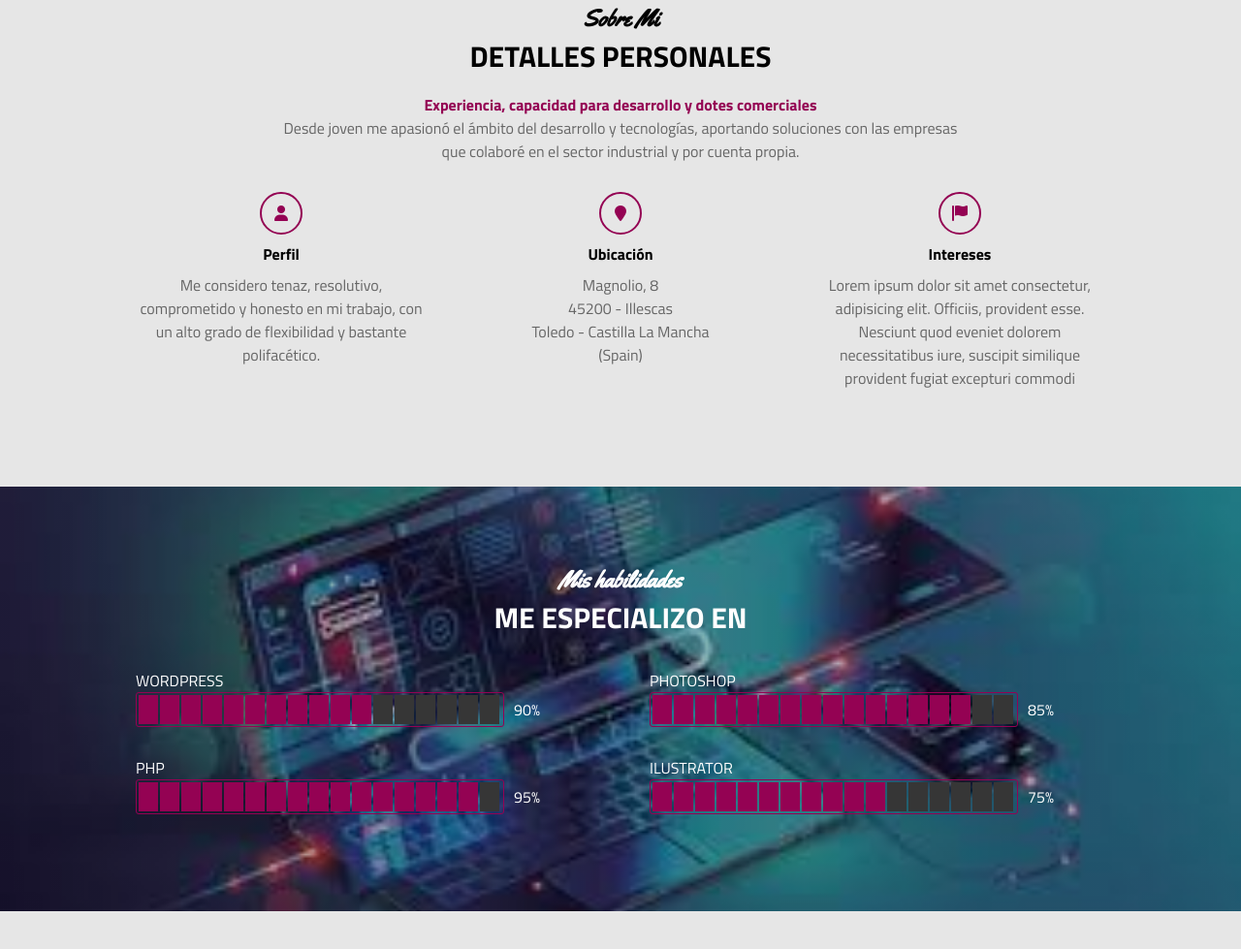
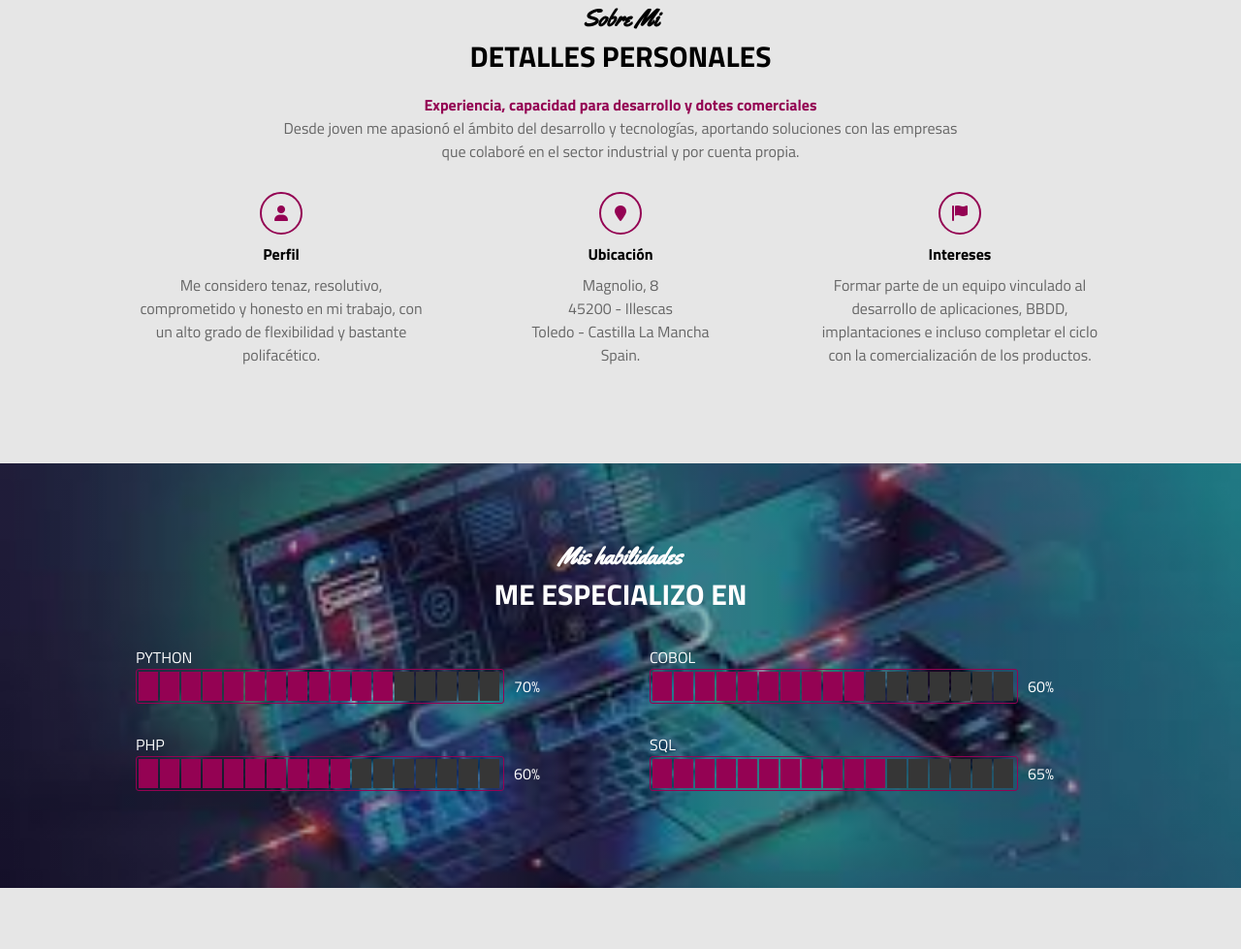
Before and after one commit to amoyanoglz/amoyanoglz.github.io, a plain HTML site: page index.html in a window 1280 px wide. Shown: the part 465-1444 px from the top of the page at 97% size. Drawn offline with Linux system fonts and the light colour scheme.

Commit message:
Barra especialidades

```diff
--- a/app.js
+++ b/app.js
@@ -29,7 +29,7 @@ function crearBarra(id_barra){
     }
 }
 
-//selecciono todas las barras generales par aluego manipularlas
+// selecciono todas las barras generales par aluego manipularlas
 // let html = document.getElementById("html");
 // crearBarra(html);
 // let javascript = document.getElementById("javascript");
@@ -56,20 +56,20 @@ function efectoHabilidades(){
     var distancia_skills = window.innerHeight - habilidades.getBoundingClientRect().top;
     if(distancia_skills>=300 && entro==false){
         entro = true;
-        const intervalHtml = setInterval(function(){
-            pintarBarra(html, 16, 0, intervalHtml);
-        },100);
-        const intervalJavascript = setInterval(function(){
-            pintarBarra(javascript, 11, 1, intervalJavascript);
-        },100);
+        // const intervalHtml = setInterval(function(){
+        //     pintarBarra(html, 16, 0, intervalHtml);
+        // },100);
+        // const intervalJavascript = setInterval(function(){
+        //     pintarBarra(javascript, 11, 1, intervalJavascript);
+        // },100);
         const intervalWordpress = setInterval(function(){
-            pintarBarra(wordpress, 11, 2, intervalWordpress);
+            pintarBarra(wordpress, 12, 2, intervalWordpress);
         },100);
         const intervalPhotoshop = setInterval(function(){
-            pintarBarra(photoshop, 15, 3, intervalPhotoshop);
+            pintarBarra(photoshop, 10, 3, intervalPhotoshop);
         },100);
         const intervalPhp = setInterval(function(){
-            pintarBarra(php, 16, 4, intervalPhp);
+            pintarBarra(php, 10, 4, intervalPhp);
         },100);
         const intervalIlustrator = setInterval(function(){
             pintarBarra(ilustrator, 11, 5, intervalIlustrator);
--- a/index.html
+++ b/index.html
@@ -6,7 +6,7 @@
     <link rel="stylesheet" href="https://cdnjs.cloudflare.com/ajax/libs/font-awesome/6.2.1/css/all.min.css" integrity="sha512-MV7K8+y+gLIBoVD59lQIYicR65iaqukzvf/nwasF0nqhPay5w/9lJmVM2hMDcnK1OnMGCdVK+iQrJ7lzPJQd1w==" crossorigin="anonymous" referrerpolicy="no-referrer" />
     <meta name="viewport" content="width=device-width, initial-scale=1.0">
     <link rel="stylesheet" href="estilo.css">
-    <title>CV ANDRES MOYANO</title>
+    <title>CV Andrés Moyano</title>
 </head>
 <body>
     <!-- SECCION INICIO -->
@@ -66,12 +66,12 @@
                     <p>Magnolio, 8</p>
                     <p>45200 - Illescas</p>
                     <p>Toledo - Castilla La Mancha</p>
-                    <p>(Spain)</p>
+                    <p>Spain.</p>
                 </div>
                 <div class="col">
                     <i class="fa-solid fa-flag"></i>
                     <span class="titulo-detalle">Intereses</span>
-                    <p>Lorem ipsum dolor sit amet consectetur, adipisicing elit. Officiis, provident esse. Nesciunt quod eveniet dolorem necessitatibus iure, suscipit similique provident fugiat excepturi commodi</p>
+                    <p>Formar parte de un equipo vinculado al desarrollo de aplicaciones, BBDD, implantaciones e incluso completar el ciclo con la comercialización de los productos.</p>
                 </div>
             </div>
         </div>
@@ -107,23 +107,23 @@
             </div> -->
             <div class="fila">
                 <div class="col">
-                    <span>WORDPRESS</span>
+                    <span>PYTHON</span>
                     <div class="cont-barra">
                         <div class="barra" id="wordpress">
                             <!-- mediante javascript luego genereremos 17 barritas con clase e -->
 
                         </div>
-                        <span>90%</span>
+                        <span>70%</span>
                     </div>
                 </div>
                 <div class="col">
-                    <span>PHOTOSHOP</span>
+                    <span>COBOL</span>
                     <div class="cont-barra">
                         <div class="barra" id="photoshop">
                             <!-- mediante javascript luego genereremos 17 barritas con clase e -->
 
                         </div>
-                        <span>85%</span>
+                        <span>60%</span>
                     </div>
                 </div>
             </div>
@@ -135,17 +135,17 @@
                             <!-- mediante javascript luego genereremos 17 barritas con clase e -->
 
                         </div>
-                        <span>95%</span>
+                        <span>60%</span>
                     </div>
                 </div>
                 <div class="col">
-                    <span>ILUSTRATOR</span>
+                    <span>SQL</span>
                     <div class="cont-barra">
                         <div class="barra" id="ilustrator">
                             <!-- mediante javascript luego genereremos 17 barritas con clase e -->
 
                         </div>
-                        <span>75%</span>
+                        <span>65%</span>
                     </div>
                 </div>
             </div>
```
